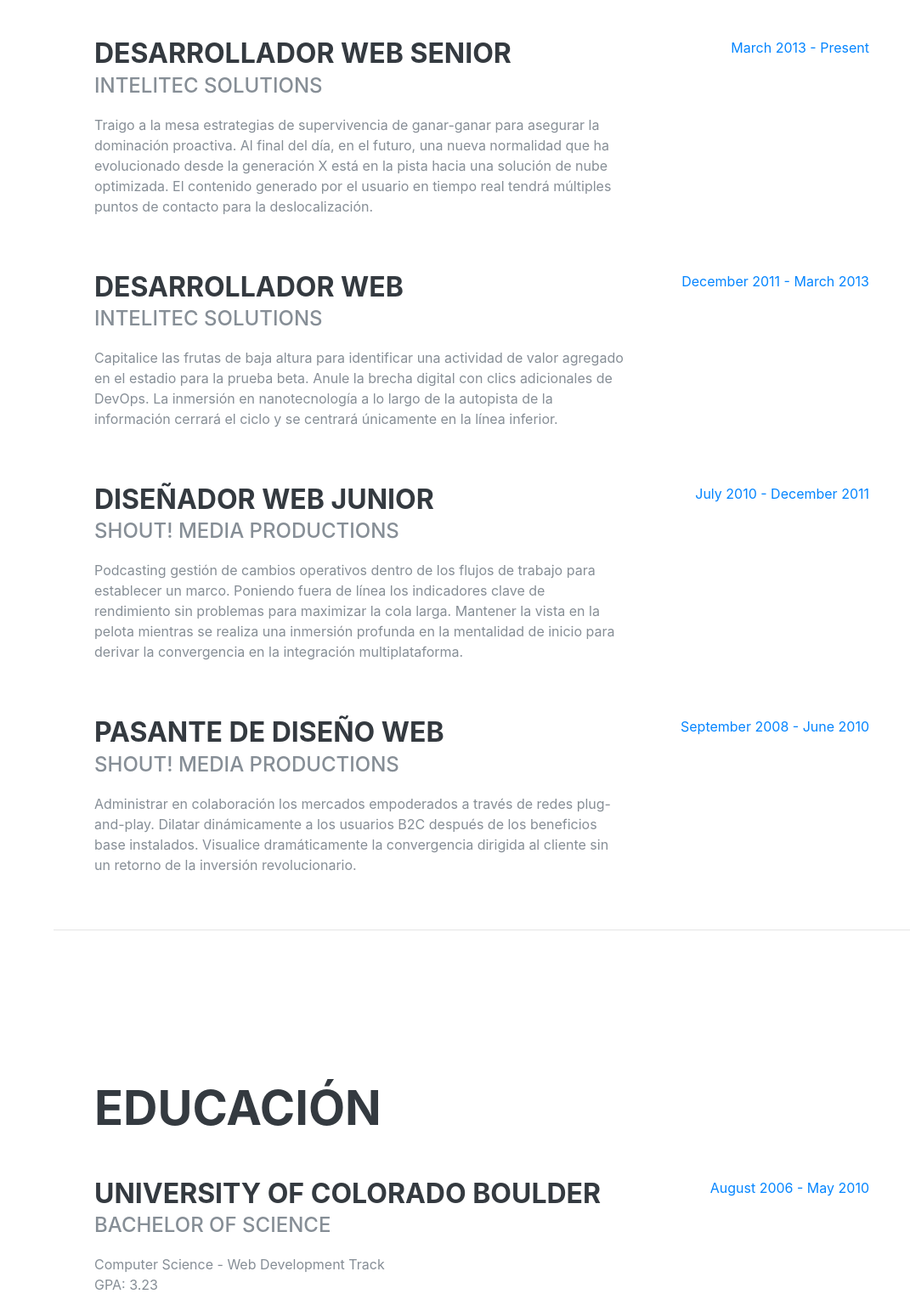
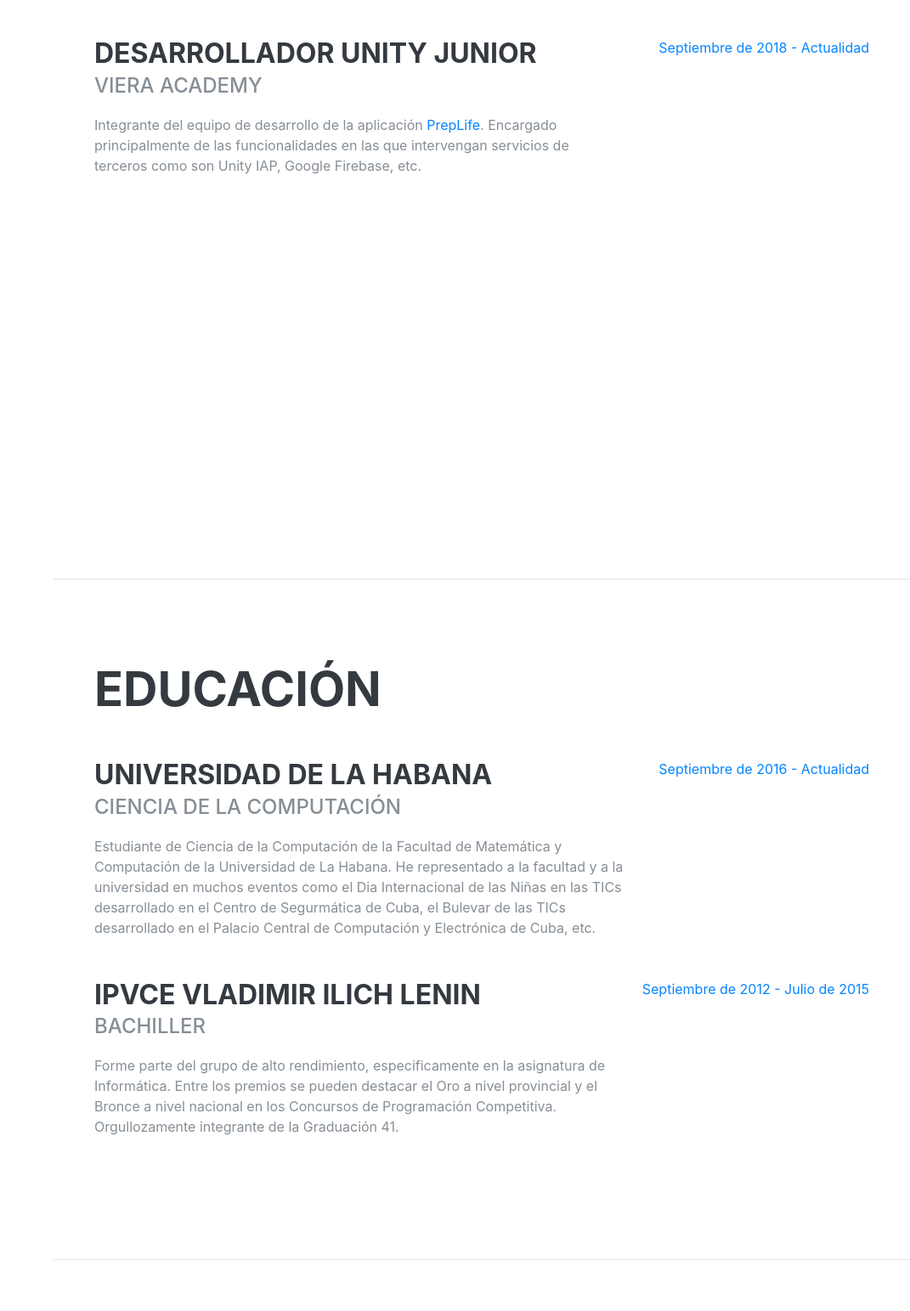
Before and after one commit to leynier/old.leynier.github.io, a plain HTML site: page index.html in a window 1280 px wide. Shown: the part 920-2463 px from the top of the page at 85% size, without its empty margins (209-1280 px from the left). Drawn offline with Linux system fonts and the light colour scheme; a web font is replaced by a local one.

Commit message:
Añadir la experiencia y la educación

```diff
--- a/index.html
+++ b/index.html
@@ -67,7 +67,7 @@
           <span class="text-primary">Leynier</span>
           Gutiérrez González
         </h1>
-        <div class="subheading mb-5">Cotilla 11019 % Larcada y Lindero · Los Pinos · La Habana · Cuba · (+53) 53478301 ·
+        <div class="subheading mb-5">La Habana · Cuba ·
           <a href="mailto:leynier41@gmail.com">leynier41@gmail.com</a>
         </div>
         <p class="lead mb-5">Tengo experiencia en aprovechar los marcos ágiles para proporcionar una sinopsis robusta para descripciones generales de alto nivel. Los enfoques iterativos de la estrategia corporativa fomentan el pensamiento colaborativo para promover la propuesta de valor general.</p>
@@ -96,45 +96,12 @@
 
         <div class="resume-item d-flex flex-column flex-md-row justify-content-between mb-5">
           <div class="resume-content">
-            <h3 class="mb-0">Desarrollador Web Senior</h3>
-            <div class="subheading mb-3">Intelitec Solutions</div>
-            <p>Traigo a la mesa estrategias de supervivencia de ganar-ganar para asegurar la dominación proactiva. Al final del día, en el futuro, una nueva normalidad que ha evolucionado desde la generación X está en la pista hacia una solución de nube optimizada. El contenido generado por el usuario en tiempo real tendrá múltiples puntos de contacto para la deslocalización.</p>
+            <h3 class="mb-0">Desarrollador Unity Junior</h3>
+            <div class="subheading mb-3">Viera Academy</div>
+            <p>Integrante del equipo de desarrollo de la aplicación <a href="https://viera.academy/preplife">PrepLife</a>. Encargado principalmente de las funcionalidades en las que intervengan servicios de terceros como son Unity IAP, Google Firebase, etc.</p>
           </div>
           <div class="resume-date text-md-right">
-            <span class="text-primary">March 2013 - Present</span>
-          </div>
-        </div>
-
-        <div class="resume-item d-flex flex-column flex-md-row justify-content-between mb-5">
-          <div class="resume-content">
-            <h3 class="mb-0">Desarrollador Web</h3>
-            <div class="subheading mb-3">Intelitec Solutions</div>
-            <p>Capitalice las frutas de baja altura para identificar una actividad de valor agregado en el estadio para la prueba beta. Anule la brecha digital con clics adicionales de DevOps. La inmersión en nanotecnología a lo largo de la autopista de la información cerrará el ciclo y se centrará únicamente en la línea inferior.</p>
-          </div>
-          <div class="resume-date text-md-right">
-            <span class="text-primary">December 2011 - March 2013</span>
-          </div>
-        </div>
-
-        <div class="resume-item d-flex flex-column flex-md-row justify-content-between mb-5">
-          <div class="resume-content">
-            <h3 class="mb-0">Diseñador Web Junior</h3>
-            <div class="subheading mb-3">Shout! Media Productions</div>
-            <p>Podcasting gestión de cambios operativos dentro de los flujos de trabajo para establecer un marco. Poniendo fuera de línea los indicadores clave de rendimiento sin problemas para maximizar la cola larga. Mantener la vista en la pelota mientras se realiza una inmersión profunda en la mentalidad de inicio para derivar la convergencia en la integración multiplataforma.</p>
-          </div>
-          <div class="resume-date text-md-right">
-            <span class="text-primary">July 2010 - December 2011</span>
-          </div>
-        </div>
-
-        <div class="resume-item d-flex flex-column flex-md-row justify-content-between">
-          <div class="resume-content">
-            <h3 class="mb-0">Pasante de Diseño Web</h3>
-            <div class="subheading mb-3">Shout! Media Productions</div>
-            <p>Administrar en colaboración los mercados empoderados a través de redes plug-and-play. Dilatar dinámicamente a los usuarios B2C después de los beneficios base instalados. Visualice dramáticamente la convergencia dirigida al cliente sin un retorno de la inversión revolucionario.</p>
-          </div>
-          <div class="resume-date text-md-right">
-            <span class="text-primary">September 2008 - June 2010</span>
+            <span class="text-primary">Septiembre de 2018 - Actualidad</span>
           </div>
         </div>
 
@@ -150,24 +117,23 @@
 
         <div class="resume-item d-flex flex-column flex-md-row justify-content-between mb-5">
           <div class="resume-content">
-            <h3 class="mb-0">University of Colorado Boulder</h3>
-            <div class="subheading mb-3">Bachelor of Science</div>
-            <div>Computer Science - Web Development Track</div>
-            <p>GPA: 3.23</p>
+            <h3 class="mb-0">Universidad de La Habana</h3>
+            <div class="subheading mb-3">Ciencia de la Computación</div>
+            <div>Estudiante de Ciencia de la Computación de la Facultad de Matemática y Computación de la Universidad de La Habana. He representado a la facultad y a la universidad en muchos eventos como el Dia Internacional de las Niñas en las TICs desarrollado en el Centro de Segurmática de Cuba, el Bulevar de las TICs desarrollado en el Palacio Central de Computación y Electrónica de Cuba, etc.</div>
           </div>
           <div class="resume-date text-md-right">
-            <span class="text-primary">August 2006 - May 2010</span>
+            <span class="text-primary">Septiembre de 2016 - Actualidad</span>
           </div>
         </div>
 
-        <div class="resume-item d-flex flex-column flex-md-row justify-content-between">
+        <div class="resume-item d-flex flex-column flex-md-row justify-content-between mb-5">
           <div class="resume-content">
-            <h3 class="mb-0">James Buchanan High School</h3>
-            <div class="subheading mb-3">Technology Magnet Program</div>
-            <p>GPA: 3.56</p>
+            <h3 class="mb-0">IPVCE Vladimir Ilich Lenin</h3>
+            <div class="subheading mb-3">Bachiller</div>
+            <div>Forme parte del grupo de alto rendimiento, especificamente en la asignatura de Informática. Entre los premios se pueden destacar el Oro a nivel provincial y el Bronce a nivel nacional en los Concursos de Programación Competitiva. Orgullozamente integrante de la Graduación 41.</div>
           </div>
           <div class="resume-date text-md-right">
-            <span class="text-primary">August 2002 - May 2006</span>
+            <span class="text-primary">Septiembre de 2012 - Julio de 2015</span>
           </div>
         </div>
 
@@ -180,7 +146,7 @@
       <div class="w-100">
         <h2 class="mb-5">Habilidades</h2>
 
-        <div class="subheading mb-3">Programming Languages &amp; Tools</div>
+        <div class="subheading mb-3">Herramientas de Desarrollo, Lenguajes de Programación, etc.</div>
         <ul class="list-inline dev-icons">
           <li class="list-inline-item">
             <i class="fab fa-html5"></i>
@@ -191,32 +157,38 @@
           <li class="list-inline-item">
             <i class="fab fa-js-square"></i>
           </li>
-          <li class="list-inline-item">
+          <!-- <li class="list-inline-item">
             <i class="fab fa-angular"></i>
-          </li>
-          <li class="list-inline-item">
+          </li> -->
+          <!-- <li class="list-inline-item">
             <i class="fab fa-react"></i>
-          </li>
+          </li> -->
           <li class="list-inline-item">
             <i class="fab fa-node-js"></i>
           </li>
-          <li class="list-inline-item">
+          <!-- <li class="list-inline-item">
             <i class="fab fa-sass"></i>
-          </li>
-          <li class="list-inline-item">
+          </li> -->
+          <!-- <li class="list-inline-item">
             <i class="fab fa-less"></i>
-          </li>
-          <li class="list-inline-item">
+          </li> -->
+          <!-- <li class="list-inline-item">
             <i class="fab fa-wordpress"></i>
-          </li>
-          <li class="list-inline-item">
+          </li> -->
+          <!-- <li class="list-inline-item">
             <i class="fab fa-gulp"></i>
           </li>
           <li class="list-inline-item">
             <i class="fab fa-grunt"></i>
+          </li> -->
+          <li class="list-inline-item">
+            <i class="fab fa-npm"></i>
           </li>
           <li class="list-inline-item">
-            <i class="fab fa-npm"></i>
+            <i class="fab fa-python"></i>
+          </li>
+          <li class="list-inline-item">
+            <i class="fab fa-java"></i>
           </li>
         </ul>
 
```
